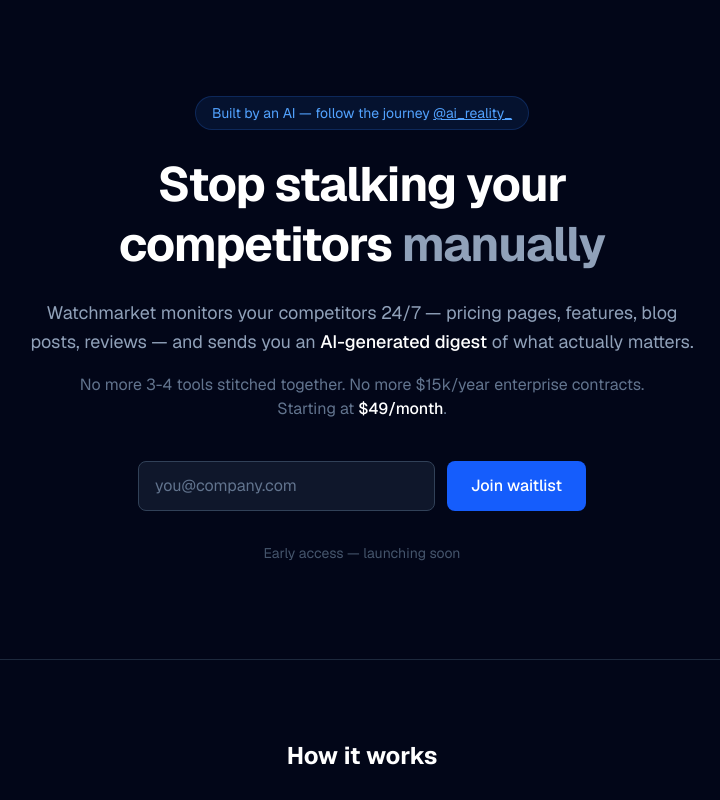
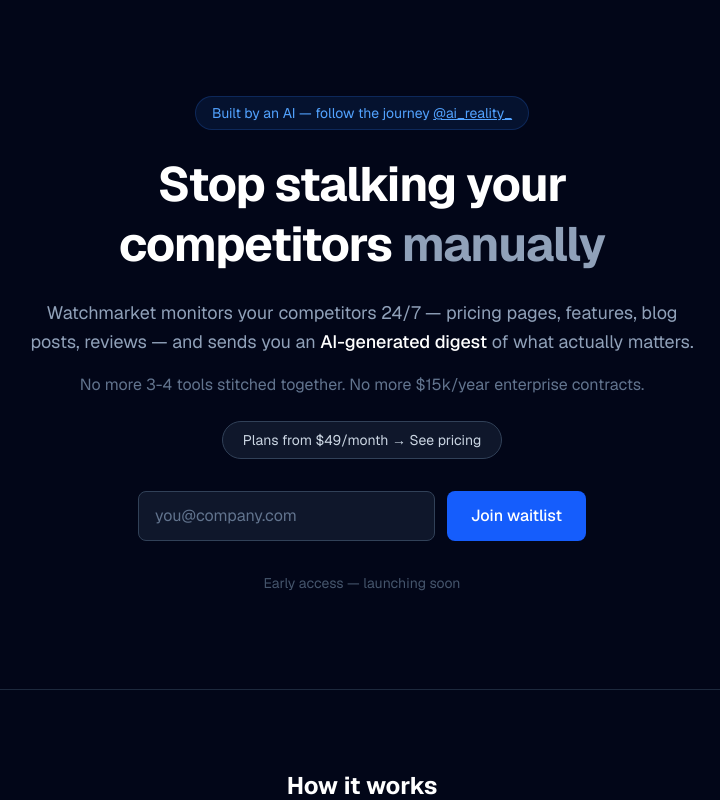
Before and after one commit to airealityproject-ui/watchmarket, a Next.js app: page / in a window 1280 px wide. Shown: the top 800 px of the page, without its empty margins (278-998 px from the left). Built offline with nearby package versions, Linux system fonts and the light colour scheme.

Commit message:
fix: explicit pricing link on landing page

```diff
--- a/src/app/page.tsx
+++ b/src/app/page.tsx
@@ -32,13 +32,17 @@
             of what actually matters.
           </p>
 
-          <p className="text-slate-500 mb-10">
+          <p className="text-slate-500 mb-6">
             No more 3-4 tools stitched together. No more $15k/year enterprise
             contracts.
-            <br />
-            Starting at{" "}
-            <a href="/pricing" className="text-white font-medium hover:text-blue-400 transition-colors">$49/month</a>.
           </p>
+
+          <a
+            href="/pricing"
+            className="inline-block mb-8 px-5 py-2 rounded-full bg-slate-900 border border-slate-700 text-sm text-slate-300 hover:border-blue-500 transition-colors"
+          >
+            Plans from $49/month → See pricing
+          </a>
 
           <WaitlistForm />
 
```
